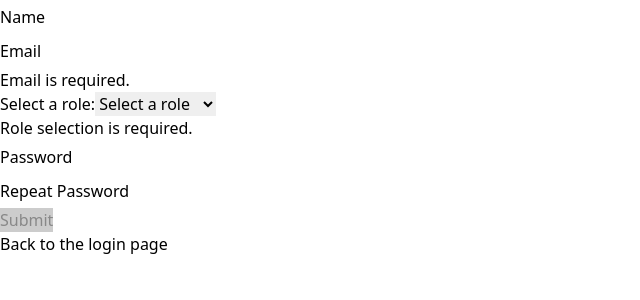
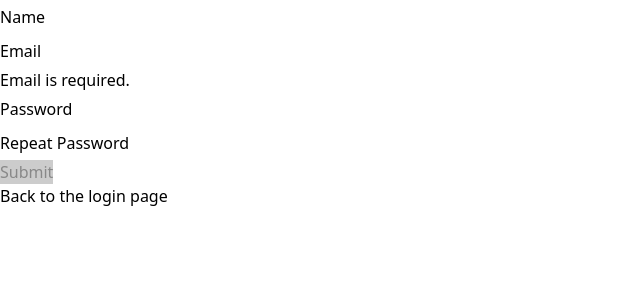
Before and after one commit to yb74/awesome-app-frontend, an Angular app: page /register in a window 1280 px wide. Shown: the top 300 px of the page, without its empty margins (0-640 px from the left). Built offline with nearby package versions, Linux system fonts and the light colour scheme.

Commit message:
removing roles from registerForm (role set by default to ROLE_USER in backend)

```diff
--- a/src/app/components/homepage/homepage.component.ts
+++ b/src/app/components/homepage/homepage.component.ts
@@ -21,12 +21,12 @@ export class HomepageComponent implements OnInit {
 
   getUserProfile(token: any) {
     this.loginService.getUserProfile(token)
-        .pipe(
-          catchError((error: HttpErrorResponse) => {
-            console.log(error.message);
-            return throwError(() => error);
-          })
-        )
+        // .pipe(
+        //   catchError((error: HttpErrorResponse) => {
+        //     console.log(error.message);
+        //     return throwError(() => error);
+        //   })
+        // )
         .subscribe((response: any) => {
 
           console.log(response);
--- a/src/app/components/login/login.component.ts
+++ b/src/app/components/login/login.component.ts
@@ -23,9 +23,9 @@ export class LoginComponent {
     private router: Router,
   ) {}
 
-    shouldShowErrorStyle(): boolean {
-      return this.loginForm.invalid;
-    }
+  shouldShowErrorStyle(): boolean {
+    return this.loginForm.invalid;
+  }
 
   onSubmit() {
     if (this.loginForm.valid) {
--- a/src/app/components/register/register.component.html
+++ b/src/app/components/register/register.component.html
@@ -21,18 +21,6 @@
         </div>
         <div *ngIf="registerForm.get('email')?.hasError('email')" class="text-red-600">
           Invalid email format.
-        </div>
-    </div>
-
-    <div class="space-y-2">
-        <label for="roles" class="block text-gray-300">Select a role:</label>
-        <select id="roles" formControlName="roles" class="block w-full border p-2 rounded bg-gray-700 focus:outline-none focus:border-blue-500 text-white">
-          <option value="" disabled>Select a role</option>
-          <option value="ROLE_USER">ROLE_USER</option>
-          <option value="ROLE_ADMIN">ROLE_ADMIN</option>
-        </select>
-        <div *ngIf="registerForm.get('roles')?.hasError('required')" class="text-red-600">
-          Role selection is required.
         </div>
     </div>
 
--- a/src/app/components/register/register.component.ts
+++ b/src/app/components/register/register.component.ts
@@ -14,7 +14,6 @@ export class RegisterComponent {
   registerForm = this.formBuilder.group({
     name: ['', Validators.required],
     email: ['', [Validators.required, Validators.email]],
-    roles: ['', Validators.required],
     password: ['', Validators.required],
     repeatPassword: ['', [Validators.required, this.matchValidator('password')]],
   });
--- a/src/app/services/login/login.service.ts
+++ b/src/app/services/login/login.service.ts
@@ -12,7 +12,7 @@ export class LoginService {
 
   constructor(private httpClient: HttpClient) { }
 
-  public loginRegister(value: Partial<{ username: string | null; password: string | null; }>): Observable<any> {
+  loginRegister(value: Partial<{ username: string | null; password: string | null; }>): Observable<any> {
     console.log(value.username, value.password);
     let option: any;
     return this.httpClient.post<any>(`${this.apiBaseUrl}/auth/generateToken`, value, {...option, responseType: 'text'} );
@@ -21,7 +21,13 @@ export class LoginService {
   getUserProfile(token: string) : Observable<any> {
     // Create headers with the Authorization header containing the token
     const headers = new HttpHeaders({
-      'Authorization': `Bearer ${token}`
+      'Authorization': `Bearer ${token}`,
+      // 'Content-Type': 'application/json',
+      // 'Access-Control-Allow-Origin': ' http://localhost:4200',
+      // 'Access-Control-Allow-Credentials': 'true',
+      // 'Access-Control-Allow-Methods': '*',
+      // 'Access-Control-Max-Age': ' 3600',
+      // 'Access-Control-Allow-Headers': '*'
     });
 
     // Include the headers in the HTTP request
--- a/src/app/services/register/register.service.ts
+++ b/src/app/services/register/register.service.ts
@@ -11,8 +11,8 @@ export class RegisterService {
 
   constructor(private httpClient: HttpClient) { }
 
-  register(value: Partial<{ name: string | null; email: string | null; roles: string | null; password: string | null; repeatPassword: string | null; }>): Observable<any> {
-    console.log(value.name, value.email, value.roles, value.password, value.repeatPassword);
+  register(value: Partial<{ name: string | null; email: string | null; password: string | null; repeatPassword: string | null; }>): Observable<any> {
+    console.log(value.name, value.email, value.password, value.repeatPassword);
     let option: any;
     return this.httpClient.post<any>(`${this.apiBaseUrl}/auth/addNewUser`, value, {...option, responseType: 'text'} );
   }
```
